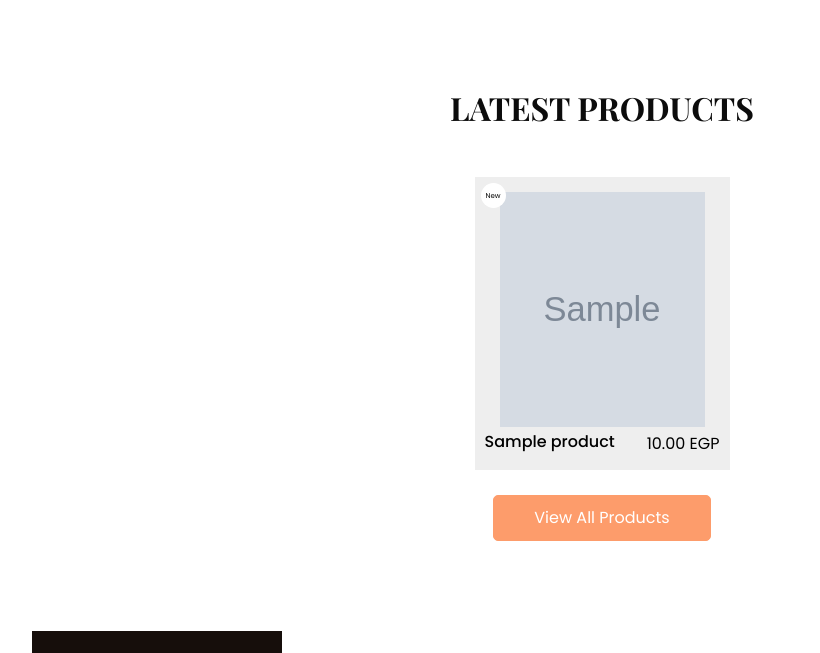
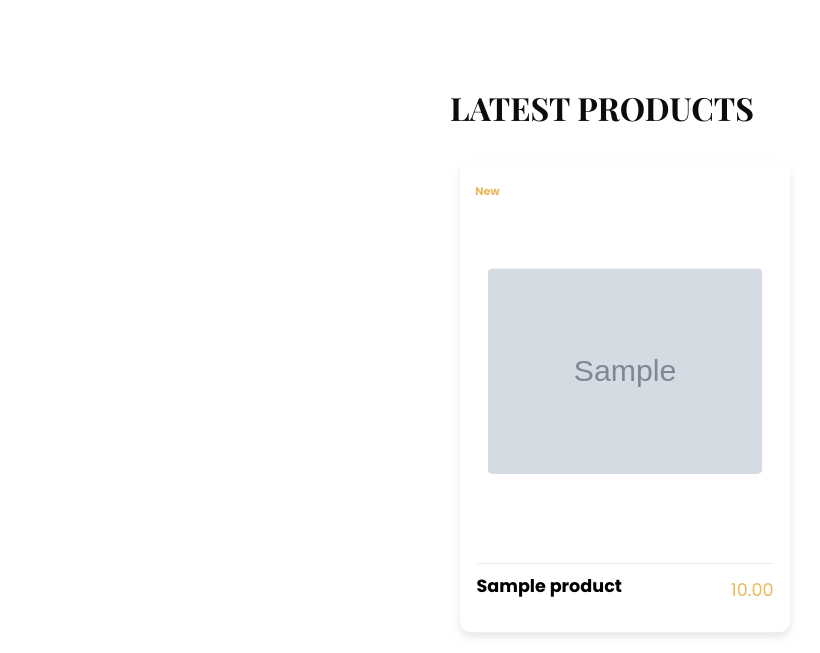
Before and after one commit to mogomaa79/rubies_jewels, a Django app: page / in a window 1280 px wide. Shown: the part 801-1454 px from the top of the page, without its empty margins (38-858 px from the left). Run offline with Django 5.2, Linux system fonts and the light colour scheme; tables that the repository leaves empty hold one stand-in row (values such as "Sample post"); grey boxes marked "Sample" are stand-in pictures; some libraries are stand-ins or nearby versions.

Commit message:
Made Rendering of Products Dynamic, Added Admin Panel, Cleaned up UI

```diff
--- a/rubies_jewels/NEXT.txt
+++ b/rubies_jewels/NEXT.txt
@@ -1,2 +1,2 @@
-FIX INSTAGRAM URLS IN INDEX
-AUTOMATE SHOPPING ITEMS WITH A JAVASCRIPT & DJANGO FUNCTION
+MAKE RESPONSIVE ON MOBILE
+CREATE PRODUCT PAGE
--- a/rubies_jewels/rubies_jewels/settings.py
+++ b/rubies_jewels/rubies_jewels/settings.py
@@ -25,7 +25,7 @@
 # SECURITY WARNING: don't run with debug turned on in production!
 DEBUG = True
 
-ALLOWED_HOSTS = []
+ALLOWED_HOSTS = ['0.0.0.0', '192.168.110.173']
 
 
 # Application definition
--- a/rubies_jewels/store/models.py
+++ b/rubies_jewels/store/models.py
@@ -10,7 +10,7 @@
     id = models.AutoField(primary_key=True)
     name = models.CharField(max_length=100, null=False, blank=False)
     price = models.DecimalField(max_digits=6, decimal_places=2, null=False, blank=False)
-    image_url = models.URLField(null=False, blank=False)
+    image = models.ImageField(upload_to='store/static/images/products/', null=False, blank=False)
 
     def __str__(self):
-        return self.name
+        return self.image.url.split('/')[-1]
--- a/rubies_jewels/store/static/css/style.css
+++ b/rubies_jewels/store/static/css/style.css
@@ -357,103 +357,125 @@
 }
 
 .shop_section .box {
-  background-color: #eeeeee;
+  transform: scale(1.1);
+  width: 300px;
+  background-color: #ffffff;
   position: relative;
-  padding: 10px;
+  padding: 15px;
   margin-top: 25px;
+  box-shadow: 0 4px 8px rgba(0, 0, 0, 0.1);
+  border-radius: 10px;
+  transition: transform 0.2s;
+}
+
+.shop_section .box:hover {
+  transform: translateY(-5px);
 }
 
 .shop_section .box a {
   color: #000000;
+  text-decoration: none;
 }
 
 .shop_section .box .img-box {
-  display: -webkit-box;
-  display: -ms-flexbox;
   display: flex;
-  -webkit-box-pack: center;
-      -ms-flex-pack: center;
-          justify-content: center;
-  -webkit-box-align: center;
-      -ms-flex-align: center;
-          align-items: center;
-  padding: 5px 15px;
-  height: 245px;
+  justify-content: center;
+  align-items: center;
+  padding: 10px;
+  height: 350px;
+  border-bottom: 1px solid #eeeeee;
 }
 
 .shop_section .box .img-box img {
-  width: 100%;
-  height: 100%;
+  max-width: 100%;
+  max-height: 100%;
   object-fit: cover;
+  border-radius: 5px;
 }
 
 .shop_section .box .detail-box {
-  display: -webkit-box;
-  display: -ms-flexbox;
   display: flex;
-  -webkit-box-pack: justify;
-      -ms-flex-pack: justify;
-          justify-content: space-between;
+  justify-content: space-between;
+  align-items: center;
+  padding: 10px 0;
 }
 
-.shop_section .box .detail-box h6 span {
-  color: #fd9c6b;
+.shop_section .box .detail-box h6 {
+  font-size: 16px;
+  font-weight: bold;
+}
+
+.shop_section .box .detail-box span {
+  color: #ebb85b;
+  font-size: 16px;
 }
 
 .shop_section .box .new {
-  width: 25px;
-  height: 25px;
+  width: 30px;
+  height: 30px;
   position: absolute;
-  top: 6px;
-  left: 6px;
+  top: 10px;
+  left: 10px;
   background-color: #ffffff;
   display: flex;
   justify-content: center;
   align-items: center;
-  border-radius: 100%;
-  font-size: 7px;
+  border-radius: 50%;
+  font-size: 10px;
+  font-weight: bold;
+  color: #ebb85b;
 }
 
 .shop_section .btn-box {
-  display: -webkit-box;
-  display: -ms-flexbox;
   display: flex;
-  -webkit-box-pack: center;
-      -ms-flex-pack: center;
-          justify-content: center;
+  justify-content: center;
   margin-top: 45px;
 }
 
 .shop_section .btn-box a {
   display: inline-block;
-  padding: 10px 40px;
-  background-color: #fd9c6b;
+  padding: 15px 40px;
+  background-color: #ebb85b;
   color: #ffffff;
   border-radius: 5px;
-  border: 1px solid #fd9c6b;
-  -webkit-transition: all .2s;
-  transition: all .2s;
+  border: 1px solid #ebb85b;
+  transition: all 0.2s;
+  font-size: 16px;
+  font-weight: bold;
 }
 
 .shop_section .btn-box a:hover {
   background-color: transparent;
-  color: #fd9c6b;
+  color: #ebb85b;
+}
+
+
+.about_section {
+  padding: 60px 0;
+  background-color: #f9f9f9;
 }
 
 .about_section .row {
-  -webkit-box-align: center;
-      -ms-flex-align: center;
-          align-items: center;
+  display: flex;
+  align-items: center;
 }
 
 .about_section .img-box {
   position: relative;
-  padding: 25px 0 0 25px;
+  padding: 25px;
+  border-radius: 10px;
+  overflow: hidden;
+  box-shadow: 0 4px 8px rgba(0, 0, 0, 0.1);
 }
 
 .about_section .img-box img {
   width: 100%;
-  position: relative;
+  border-radius: 10px;
+  transition: transform 0.3s ease;
+}
+
+.about_section .img-box:hover img {
+  transform: scale(1.05);
 }
 
 .about_section .img-box::before {
--- a/rubies_jewels/store/templates/store/index.html
+++ b/rubies_jewels/store/templates/store/index.html
@@ -48,7 +48,7 @@
   <!-- slider section -->
   <section class="slider_section position-relative">
     <div class="slider_bg_box">
-      <img src="https://instagram.fcai2-2.fna.fbcdn.net/v/t39.30808-6/443712589_17848960848212146_3395952724601135561_n.jpg?stp=dst-jpg_e35_p1080x1080_sh0.08&efg=eyJ2ZW5jb2RlX3RhZyI6ImltYWdlX3VybGdlbi4xNDQweDE2MDUuc2RyLmYzMDgwOCJ9&_nc_ht=instagram.fcai2-2.fna.fbcdn.net&_nc_cat=110&_nc_ohc=LJmOcILceCcQ7kNvgHKoB1U&edm=ANTKIIoAAAAA&ccb=7-5&oh=00_AYA1lPCvd-JkZUuHxwo6xKbkKsGZ_uzEZ3rxZBqxXSIzLA&oe=66537730&_nc_sid=cf751b" alt="">
+      <img src="{% static 'images/bg.jpg' %}" alt="">
     </div>
     <div class="slider_bg"></div>
     <div class="container">
@@ -66,14 +66,13 @@
               Shop Now
             </a>
           </div>
-        </div>
+        </div></div>
       </div>
     </div>
   </section>
   <!-- end slider section -->
 
 <!-- shop section -->
-
 <section class="shop_section layout_padding" style="display: flex; flex-wrap: wrap;">
   <div class="container">
     <div class="heading_container heading_center">
@@ -81,18 +80,15 @@
     </div>
     <div class="product-container" style="display: flex; flex-wrap: wrap; justify-content: space-around;">
       {% for product in products %}
-        <div class="col-sm-6 col-md-4 col-lg-3" style="flex: 1 1 calc(25% - 10px); margin: 5px;">
+        <div class="col-sm-6 col-md-4 col-lg-3 product-item" style="flex: 1 1 calc(40% - 20px); margin: 12px;">
           <div class="box">
-            <a href="{{ product.image_url }}">
+            <a href="#">
               <div class="img-box">
-                <img src="{{ product.image_url }}" alt="">
+                <img src="{% static 'images/products/' %}{{ product }}" loading="lazy" alt="">
               </div>
               <div class="detail-box">
                 <h6>{{ product.name }}</h6>
-
-
-                  <span>{{ product.price }} EGP</span>
-
+                <span>{{ product.price }}</span>
               </div>
               <div class="new">
                 <span>New</span>
@@ -102,12 +98,11 @@
         </div>
       {% endfor %}
     </div>
-    <div class="btn-box" style="width: 100%; text-align: center; margin-top: 20px;">
+    <div class="btn-box">
       <a href="{% url 'shop' %}">View All Products</a>
     </div>
   </div>
 </section>
-
 
   <!-- end shop section -->
 
@@ -118,7 +113,7 @@
       <div class="row">
         <div class="col-md-6">
           <div class="img-box">
-            <img src="https://scontent.fcai2-1.fna.fbcdn.net/v/t39.30808-6/438078793_122108767820288095_1998401265173355279_n.jpg?stp=dst-jpg_s2048x2048&_nc_cat=108&ccb=1-7&_nc_sid=5f2048&_nc_ohc=8CRHFNKHo7YQ7kNvgGIcCog&_nc_ht=scontent.fcai2-1.fna&oh=00_AYCobRyVhzYAuzQVlHBCCWHVxi2IFuQk3lct3v06ZfRUMA&oe=6653AF9F" alt="">
+            <img src="{% static 'images/about.jpg' %}" alt="">
           </div>
         </div>
         <div class="col-md-6">
--- a/rubies_jewels/store/views.py
+++ b/rubies_jewels/store/views.py
@@ -7,8 +7,7 @@
 
 def index(request):
     # query to get the latest 4 products
-    products = Product.objects.all().order_by('-id')[:4]
-    print(products)
+    products = Product.objects.all().order_by('-id')[:3]
     return render(request, 'store/index.html', {'products': products})
 
 def about(request):
@@ -19,7 +18,7 @@
     return render(request, 'store/about.html', {'message': message})
 
 def shop(request):
-    return render(request, 'store/shop.html')
+    return render(request, 'store/shop.html', {"products": Product.objects.all()})
 
 def handle_email(request):
     if request.method == 'POST':
```
Also changed, not shown: other parts of rubies_jewels/store/static/css/style.css (+50 -30 lines), rubies_jewels/store/templates/store/about.html (+10 -14 lines), rubies_jewels/store/templates/store/shop.html (+13 -111 lines), rubies_jewels/store/migrations/0005_remove_product_image_url_product_image.py (added), rubies_jewels/store/migrations/0006_alter_product_image.py (added), rubies_jewels/store/static/images/about.jpg (added), rubies_jewels/store/static/images/bg.jpg (added), rubies_jewels/store/static/images/products/Bold_bangle.JPEG (added), rubies_jewels/store/static/images/products/Double_strand_ring_.JPEG (added), rubies_jewels/store/static/images/products/Eclipse_ring.JPEG (added), rubies_jewels/store/static/images/products/Snakey_ring.JPEG (added).
